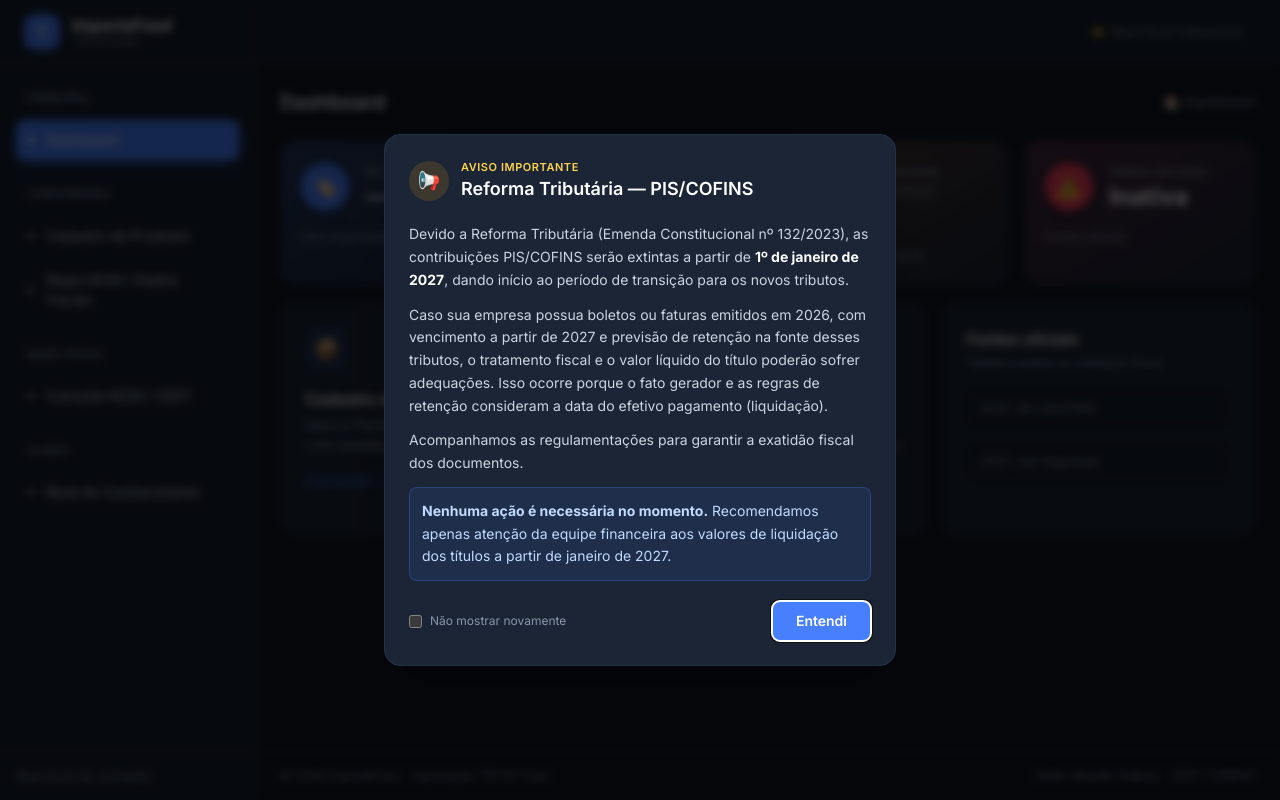
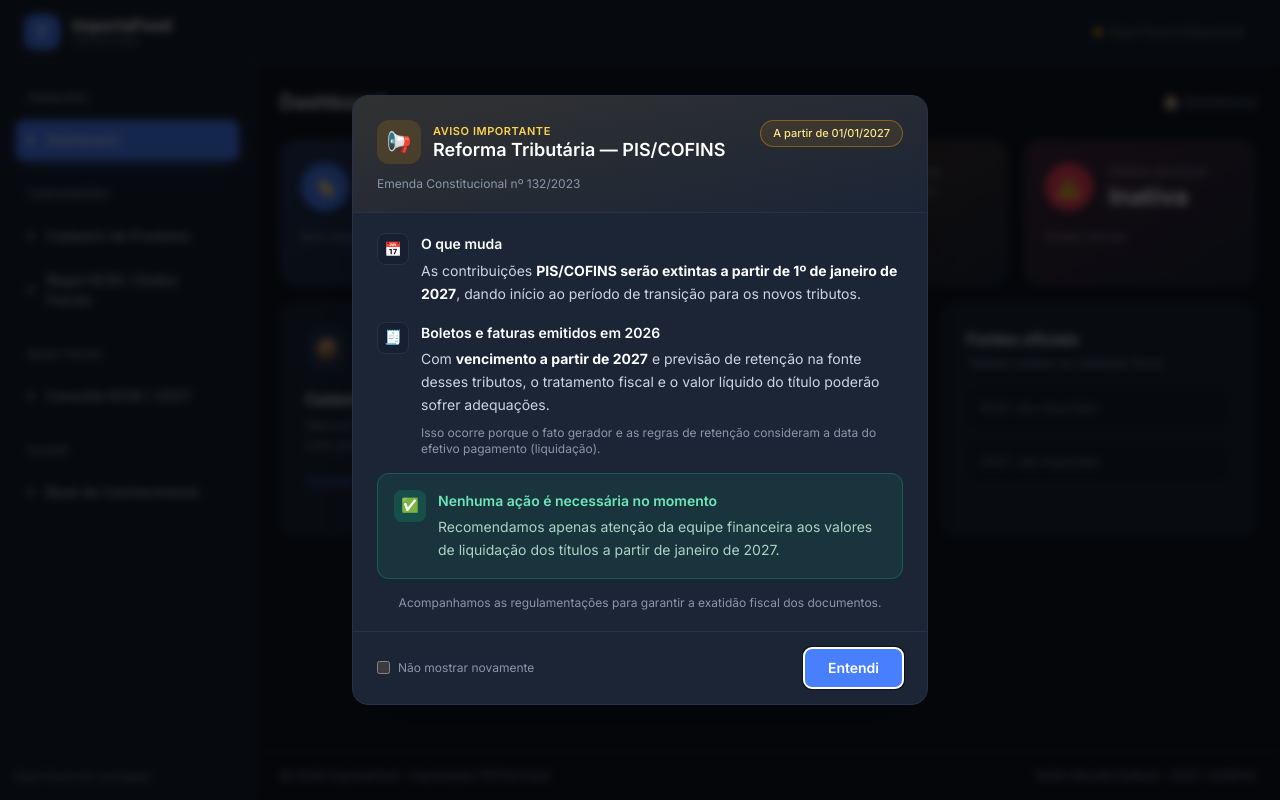
Before and after one commit to PapitoOpro/ImportacaoPlanilhaTOTVS, a FastAPI app: page / in a window 1280 px wide. Run offline with FastAPI, Linux system fonts and the light colour scheme; some libraries are stand-ins or nearby versions.

Commit message:
Ajuste aviso

```diff
--- a/templates/index.html
+++ b/templates/index.html
@@ -287,21 +287,53 @@
 <!-- ===================== AVISO DE ENTRADA ===================== -->
 <div id="avisoModal" class="hidden fixed inset-0 z-50 flex items-center justify-center p-4 bg-black/70 backdrop-blur-sm"
      role="dialog" aria-modal="true" aria-labelledby="avisoTitulo">
-  <div class="fade-in w-full max-w-lg max-h-[90vh] overflow-y-auto bg-card border border-line rounded-2xl shadow-2xl">
-    <div class="flex items-center gap-3 px-6 pt-6">
-      <div class="w-10 h-10 shrink-0 rounded-full bg-amber-500/15 text-amber-300 flex items-center justify-center text-lg">📢</div>
-      <div>
-        <p class="text-[11px] uppercase tracking-wider text-amber-300 font-semibold">Aviso importante</p>
-        <h2 id="avisoTitulo" class="text-lg font-semibold text-white">Reforma Tributária — PIS/COFINS</h2>
+  <div class="fade-in w-full max-w-xl max-h-[90vh] overflow-y-auto bg-card border border-line rounded-2xl shadow-2xl">
+    <!-- Cabeçalho -->
+    <div class="px-6 pt-6 pb-5 border-b border-line bg-gradient-to-br from-amber-500/10 to-transparent rounded-t-2xl">
+      <div class="flex items-start justify-between gap-3">
+        <div class="flex items-center gap-3">
+          <div class="w-11 h-11 shrink-0 rounded-xl bg-amber-500/15 text-amber-300 flex items-center justify-center text-xl">📢</div>
+          <div>
+            <p class="text-[11px] uppercase tracking-wider text-amber-300 font-semibold">Aviso importante</p>
+            <h2 id="avisoTitulo" class="text-lg font-semibold text-white leading-tight">Reforma Tributária — PIS/COFINS</h2>
+          </div>
+        </div>
+        <span class="shrink-0 text-[11px] font-medium text-amber-200 border border-amber-500/40 bg-amber-500/10 rounded-full px-3 py-1">A partir de 01/01/2027</span>
       </div>
+      <p class="text-xs text-muted mt-3">Emenda Constitucional nº 132/2023</p>
     </div>
-    <div class="px-6 py-5 flex flex-col gap-3 text-sm text-slate-300 leading-relaxed">
-      <p>Devido a Reforma Tributária (Emenda Constitucional nº 132/2023), as contribuições PIS/COFINS serão extintas a partir de <b class="text-white">1º de janeiro de 2027</b>, dando início ao período de transição para os novos tributos.</p>
-      <p>Caso sua empresa possua boletos ou faturas emitidos em 2026, com vencimento a partir de 2027 e previsão de retenção na fonte desses tributos, o tratamento fiscal e o valor líquido do título poderão sofrer adequações. Isso ocorre porque o fato gerador e as regras de retenção consideram a data do efetivo pagamento (liquidação).</p>
-      <p>Acompanhamos as regulamentações para garantir a exatidão fiscal dos documentos.</p>
-      <p class="bg-accent/10 border border-accent/30 rounded-lg p-3 text-blue-200"><b>Nenhuma ação é necessária no momento.</b> Recomendamos apenas atenção da equipe financeira aos valores de liquidação dos títulos a partir de janeiro de 2027.</p>
+
+    <!-- Conteúdo -->
+    <div class="px-6 py-5 flex flex-col gap-4 text-sm text-slate-300 leading-relaxed">
+      <div class="flex gap-3">
+        <span class="w-8 h-8 shrink-0 rounded-lg bg-panel border border-line flex items-center justify-center">📅</span>
+        <div>
+          <p class="font-semibold text-white">O que muda</p>
+          <p class="mt-1">As contribuições <b class="text-white">PIS/COFINS serão extintas a partir de 1º de janeiro de 2027</b>, dando início ao período de transição para os novos tributos.</p>
+        </div>
+      </div>
+
+      <div class="flex gap-3">
+        <span class="w-8 h-8 shrink-0 rounded-lg bg-panel border border-line flex items-center justify-center">🧾</span>
+        <div>
+          <p class="font-semibold text-white">Boletos e faturas emitidos em 2026</p>
+          <p class="mt-1">Com <b class="text-white">vencimento a partir de 2027</b> e previsão de retenção na fonte desses tributos, o tratamento fiscal e o valor líquido do título poderão sofrer adequações.</p>
+          <p class="mt-2 text-xs text-muted">Isso ocorre porque o fato gerador e as regras de retenção consideram a data do efetivo pagamento (liquidação).</p>
+        </div>
+      </div>
+
+      <div class="flex gap-3 rounded-xl border border-emerald-500/30 bg-emerald-500/10 p-4">
+        <span class="w-8 h-8 shrink-0 rounded-lg bg-emerald-500/20 flex items-center justify-center">✅</span>
+        <div>
+          <p class="font-semibold text-emerald-300">Nenhuma ação é necessária no momento</p>
+          <p class="mt-1 text-emerald-100/80">Recomendamos apenas atenção da equipe financeira aos valores de liquidação dos títulos a partir de janeiro de 2027.</p>
+        </div>
+      </div>
+
+      <p class="text-xs text-muted text-center">Acompanhamos as regulamentações para garantir a exatidão fiscal dos documentos.</p>
     </div>
-    <div class="flex flex-wrap items-center justify-between gap-3 px-6 pb-6">
+
+    <div class="flex flex-wrap items-center justify-between gap-3 px-6 py-4 border-t border-line">
       <label class="flex items-center gap-2 text-xs text-muted cursor-pointer select-none">
         <input id="avisoNaoMostrar" type="checkbox" class="accent-[#487fff]" /> Não mostrar novamente
       </label>
```
